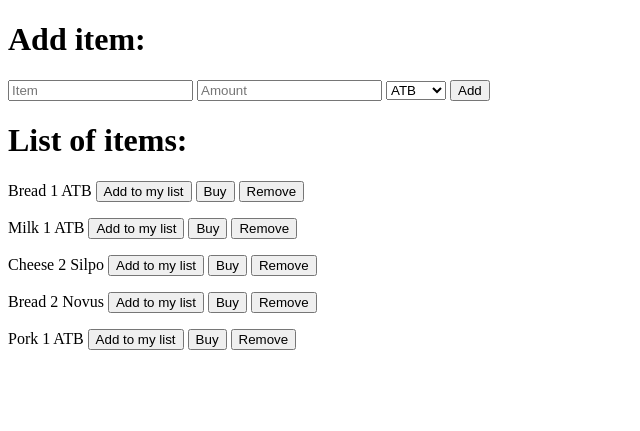
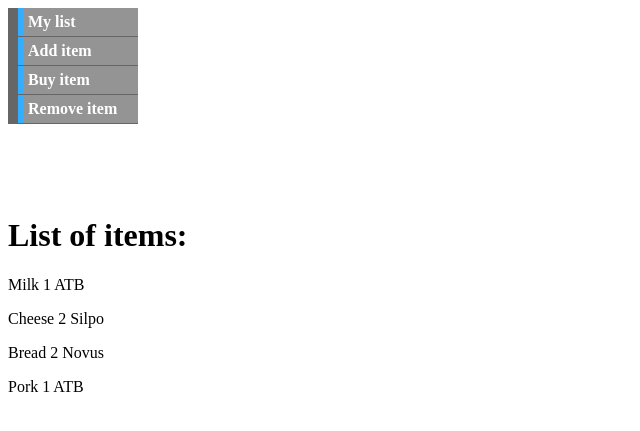
Before and after one commit to Zophiaz/Hillel_Django, a Django app: page /shopping_list/ in a window 1280 px wide. Shown: the top 431 px of the page, without its empty margins (0-640 px from the left). Run offline with Django 4.2, Linux system fonts and the light colour scheme; data comes from the database, SQL or seed files in the repository; both versions use the stored data as it was after the commit.

Commit message:
ДЗ 18. Додаємо продукти

```diff
--- a/shoppinglist/slist/models.py
+++ b/shoppinglist/slist/models.py
@@ -10,6 +10,7 @@ class ShoppingList(models.Model):
     price = models.DecimalField(decimal_places=2, max_digits=10, null=True)
     status = models.CharField(default='available', max_length=14)
     buy_date = models.DateField(null=True)
+
 
 
 class UserToList(models.Model):
--- a/shoppinglist/slist/urls.py
+++ b/shoppinglist/slist/urls.py
@@ -4,6 +4,6 @@ from . import views
 urlpatterns = [
     path('', views.index, name='index'),
     path('add', views.add_item, name='add_item'),
-    path('<item_id>/buy', views.buy_item, name='buy_item'),
-    path('<item_id>/remove', views.remove_item, name='remove_item'),
+    path('buy', views.buy_item, name='buy_item'),
+    path('remove', views.remove_item, name='remove_item'),
 ]
--- a/shoppinglist/slist/views.py
+++ b/shoppinglist/slist/views.py
@@ -1,5 +1,8 @@
 from django.shortcuts import render
 from django.http import HttpResponse
+from django.views import defaults
+import django.views.defaults
+
 from .models import ShoppingList, UserToList, MallList, Item
 
 
@@ -13,59 +16,59 @@ def index(request):
         shop = request.POST.get('shop')
         shop_object = MallList.objects.filter(pk=int(shop)).first()
         item_object = Item(name=item, shop_id=shop_object)
-        item_object.save()
+        new_item = ShoppingList(list_id=user_list.list_id, item_id=item_object, quantity=amount)
 
-        new_item = ShoppingList(list_id=user_list.list_id, item_id=item_object, quantity=amount)
-        new_item.save()
 
-    result = list(ShoppingList.objects.filter(list_id=user_list.list_id).all())
+    result = list(ShoppingList.objects.filter(list_id=user_list.list_id).exclude(buy_date__isnull=False).all())
 
     return render(request, 'item_form.html',
                   {'shopping_list_data': result, "shops": MallList.objects.all()})
 #.filter(list_id=user_list.list_id)
 
 
-def add_item(item_id):
+def add_item(request):
+    user_list = UserToList.objects.filter(user_id=1).first()
 
-    return render(item_id, "add_form.html")
+    if request.method == "POST":
+        item = request.POST.get('item')
+        amount = request.POST.get('amount')
+        shop = request.POST.get('shop')
+        shop_object = MallList.objects.filter(pk=int(shop)).first()
+        item_object = Item(name=item, shop_id=shop_object)
+        item_object.save()
+
+        new_item = ShoppingList(list_id=user_list.list_id, item_id=item_object, quantity=amount)
+        new_item.save()
+
+    #result = list(ShoppingList.objects.filter(list_id=user_list.list_id).all())
+
+    return render(request, 'add_form.html', {"shops": MallList.objects.all()})
 
 
-def buy_item(request, id, item_id):
+def buy_item(request):
     user_list = UserToList.objects.filter(user_id=1).first()
-    bought_item = index(request.POST.get('item'))
-    bought_amount = index(request.POST.get('amount'))
-    bought_shop = index(request.POST.get('shop'))
-    shop_obj = MallList.objects.filter(pk=int(bought_shop)).first()
-    item_obj = Item(name=bought_item, shop_id=shop_obj)
-    db_raw = ShoppingList.objects.filter(list_id=user_list.list_id, item_id=item_obj, quantity=bought_amount).\
-        exclude(buy_date__isnull=False).first()
-    if db_raw:
-        if request.method == "POST":
-            item = ShoppingList.objects.get(id=id)
-            item.delete()
-            buy_date = request.POST.get("buy_date")
-            price = request.POST.get("price")
-            bought_item = ShoppingList(list_id=user_list.list_id, item_id=item_obj, quantity=bought_amount,
-                                       price=price, buy_date=buy_date)
-            bought_item.save()
 
-    result = (ShoppingList.objects.filter(list_id=user_list.list_id).exclude(buy_date__isnull=True).all())
+    #for raw in db_raw:
+    if request.method == "POST":
+        db_raw = ShoppingList.objects.filter(list_id=user_list.list_id).exclude(buy_date__isnull=False).first()
+        buy_date = request.POST.get("buy_date")
+        price = request.POST.get("price")
+        new_raw = ShoppingList(list_id=user_list.list_id, item_id=db_raw.item_id, quantity=db_raw.quantity,
+                               buy_date=buy_date, price=price)
+        new_raw.save()
+        db_raw.delete()
+
+    result = (ShoppingList.objects.filter(list_id=user_list.list_id).exclude(buy_date__isnull=False).all())
     return render(request, 'buy_form.html', {'shopping_list_data': result})
 
 
+def remove_item(request):
+    user_list = UserToList.objects.filter(user_id=1).first()
+    result = ShoppingList.objects.filter(list_id=user_list.list_id).exclude(buy_date__isnull=False).all()
+    if request.method == "POST":
+        item_id = ShoppingList.item_id
+        item_obj = ShoppingList.objects.filter(item_id=item_id)
+        for raw in result:
+            item_obj.delete()
 
-def remove_item(request, id):
-    user_list = UserToList.objects.filter(user_id=1).first()
-    item = buy_item(index(request.POST.get('item')))
-    amount = buy_item(index(request.POST.get('amount')))
-    shop = buy_item(index(request.POST.get('shop')))
-    shop_obj = MallList.objects.filter(pk=int(shop)).first()
-    item_obj = Item(name=item, shop_id=shop_obj)
-    db_raw = ShoppingList.objects.filter(list_id=user_list.list_id, item_id=item_obj, quantity=amount).\
-        exclude(buy_date__isnull=False).first()
-    if db_raw:
-        if request.method == "POST":
-            item = ShoppingList.objects.get(id=id)
-            item.delete()
-
-    return render(request, 'remove_form.html')
+    return render(request, 'remove_form.html', {'shopping_list_data': result})
--- a/shoppinglist/templates/item_form.html
+++ b/shoppinglist/templates/item_form.html
@@ -3,38 +3,52 @@
 <head>
     <meta charset="UTF-8">
     <title>Shopping List</title>
-</head>
-<body>
-
-<h1> Add item:</h1>
-<form action="/shopping_list/" method="post">
-    {% csrf_token %}
-    <input type="text" name="item" placeholder="Item">
-    <input type="number" name="amount" placeholder="Amount">
-    <select name="shop">
-        {% for shop in shops %}
-        <option value ="{{ shop.id }}">{{ shop.name }}</option>
-    {% endfor %}
-    </select>
-    <input type="submit" value="Add">
 
 
+    <style>
+      #navbar {
+        margin: 0;
+        padding: 0;
+        list-style-type: none;
+        width: 130px;
+      }
+      #navbar li {
+        border-left: 10px solid #666;
+        border-bottom: 1px solid #666;
+      }
+      #navbar a {
+        background-color: #949494;
+        color: #fff;
+        padding: 5px;
+        text-decoration: none;
+        font-weight: bold;
+        border-left: 5px solid #33ADFF;
+        display: block;
+      }
+    </style>
+  </head>
+
+  <body>
+
+    <ul id="navbar">
+      <li><a href="/shopping_list/">My list</a></li>
+      <li><a href="/shopping_list/add">Add item</a></li>
+      <li><a href="/shopping_list/buy">Buy item</a></li>
+      <li><a href="/shopping_list/remove">Remove item</a></li>
+    </ul>
+
+<br>
+<br>
+<br>
 <br>
 <h1>List of items:</h1>
     {% for item in shopping_list_data %}
         <p> {{ item.item_id.name }} {{ item.quantity }} {{item.item_id.shop_id.name}}
-            <a href="/shopping_list/add" target="_blank" > <input type="button" value="Add to my list"></a>
-
-            <a href="/shopping_list/{{ item.item_id.id }}/buy" target="_blank" > <input type="button" value="Buy"></a>
-                <form method="post" action="/shopping_list/{{ item.item_id.id }}/buy">
-
-            <form method="post" action="/shopping_list/{{ item.item_id.id }}/remove">
-                <input type="submit" value="Remove">
+            <br>
 
 
 {% endfor %}
 
 
-</form>
 </body>
 </html>
```
Also changed, not shown: shoppinglist/templates/add_form.html (+50 -3 lines), shoppinglist/templates/buy_form.html (+51 -13 lines), shoppinglist/templates/remove_form.html (+47 -4 lines), shoppinglist/db.sqlite3, 3 other files.
